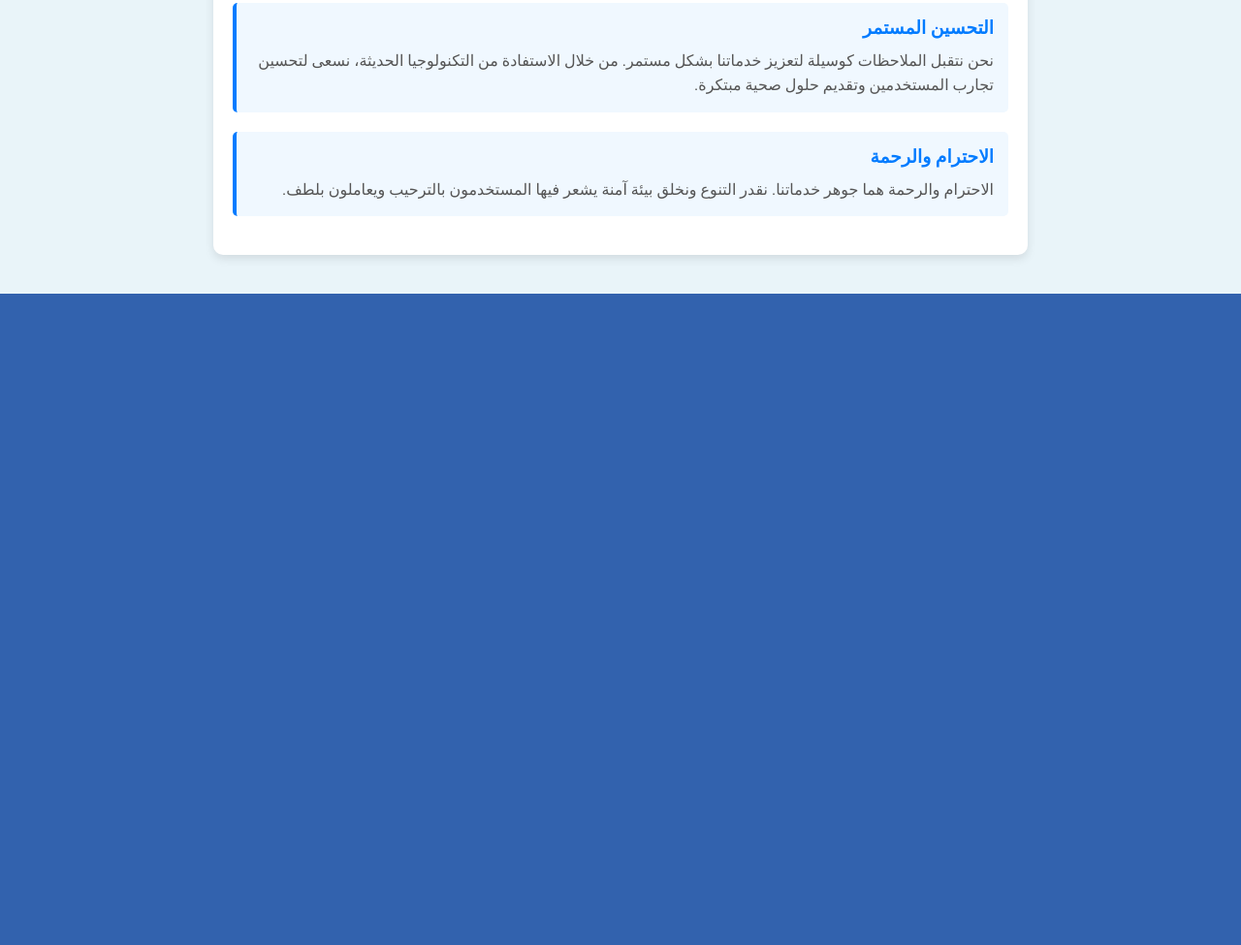
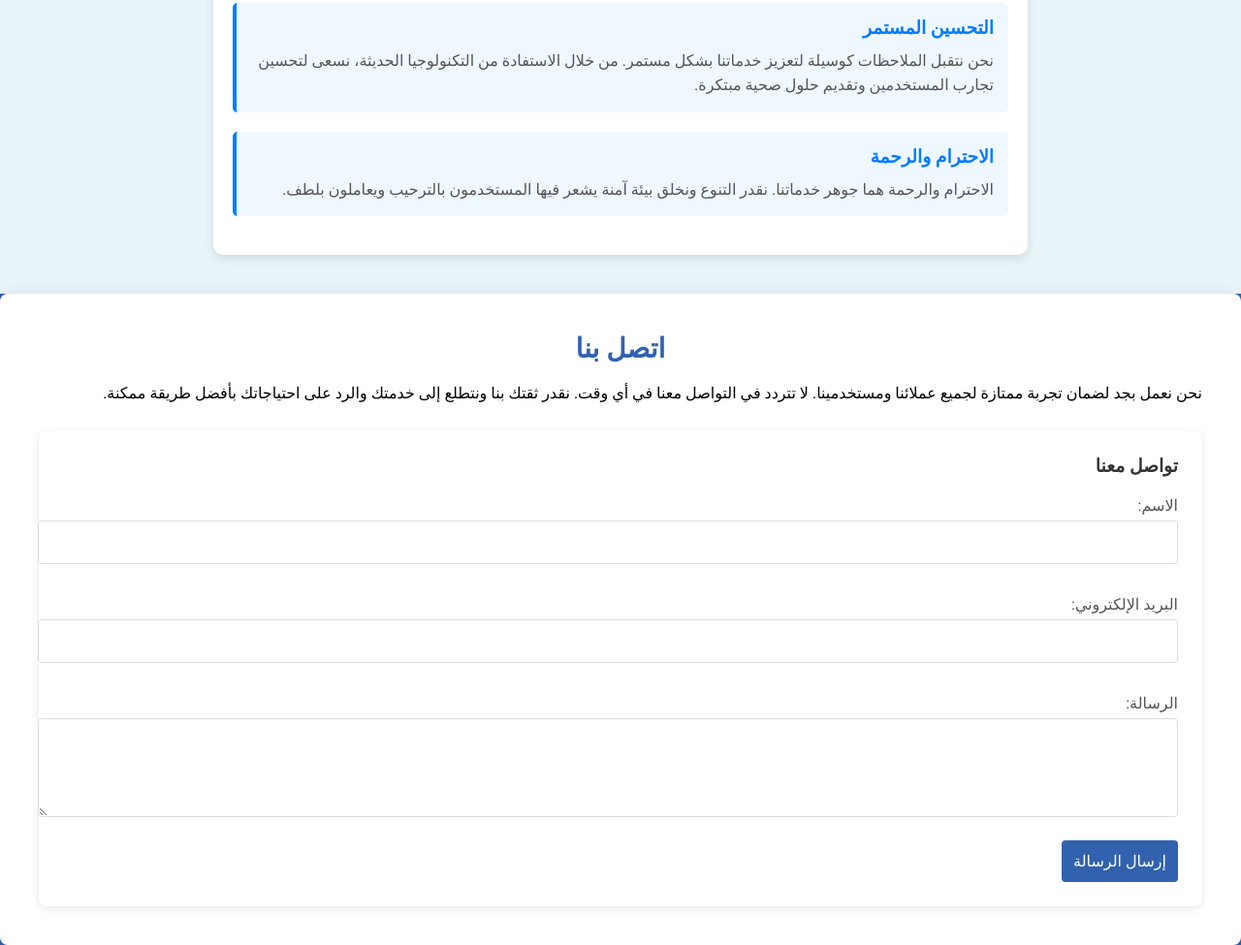
Before and after one commit to shimaafathi123/Sehatak-landing-page, a plain HTML site: page index-ar.html in a window 1280 px wide. Shown: the part 3694-4669 px from the top of the page at 97% size. Before the commit the page ends 3997 px from the top, so only its background shows below. Drawn offline with Linux system fonts and the light colour scheme.

Commit message:
add-cotnact-section

```diff
--- a/index-ar.html
+++ b/index-ar.html
@@ -160,6 +160,24 @@
             </div>
         </div>
     </div>
+    <div class="contact-section" id="contact-section">
+        <h2 class="contact-title">اتصل بنا</h2>
+        <p>نحن نعمل بجد لضمان تجربة ممتازة لجميع عملائنا ومستخدمينا. لا تتردد في التواصل معنا في أي وقت. نقدر ثقتك بنا ونتطلع إلى خدمتك والرد على احتياجاتك بأفضل طريقة ممكنة.</p>
+
+        <form class="contact-form">
+            <h3>تواصل معنا</h3>
+            <label for="name">الاسم:</label>
+            <input type="text" id="name" name="name" required>
+
+            <label for="email">البريد الإلكتروني:</label>
+            <input type="email" id="email" name="email" required>
+
+            <label for="message">الرسالة:</label>
+            <textarea id="message" name="message" rows="4" required></textarea>
+
+            <button type="submit">إرسال الرسالة</button>
+        </form>
+    </div>
 
     <script src="scripts/script.js"></script>
 </body>
--- a/styles-ar/contact.css
+++ b/styles-ar/contact.css
@@ -0,0 +1,59 @@
+.contact-section {
+    padding: 40px; /* Increased padding for better spacing */
+    background-color: #ffffff; /* White background for a clean look */
+    border-radius: 8px;
+    box-shadow: 0 4px 20px rgba(0, 0, 0, 0.1); /* More pronounced shadow */
+}
+
+.contact-title {
+    font-size: 28px; /* Slightly larger font size */
+    margin-bottom: 20px; /* More space below the title */
+    color: rgb(50, 98, 174); /* Dark text */
+    text-align: center; /* Center aligned */
+}
+
+
+
+.contact-form {
+    margin-top: 30px; /* Increased margin for separation */
+    background-color: #ffffff; /* White background for form */
+    padding: 25px; /* Increased padding */
+    border-radius: 8px;
+    box-shadow: 0 2px 10px rgba(0, 0, 0, 0.1);
+}
+
+.contact-form h3 {
+    margin-bottom: 20px; /* More space below the heading */
+    color: #333; /* Dark text */
+}
+
+.contact-form label {
+    display: block;
+    margin: 12px 0 6px; /* More space for readability */
+    color: #555; /* Slightly lighter text */
+}
+
+.contact-form input,
+.contact-form textarea {
+    width: 100%;
+    padding: 12px; /* Increased padding for comfort */
+    margin-bottom: 20px; /* Increased margin for spacing */
+    border: 1px solid #ddd; /* Light border */
+    border-radius: 4px;
+    font-size: 16px; /* Increased font size for better readability */
+}
+
+.contact-form button {
+    background-color: rgb(50, 98, 174); /* Green background */
+    color: white; /* White text */
+    padding: 12px; /* Increased padding */
+    border: none;
+    border-radius: 4px;
+    cursor: pointer;
+    font-size: 16px; /* Increased font size */
+    transition: background-color 0.3s; /* Smooth transition */
+}
+
+.contact-form button:hover {
+    background-color: rgb(50, 98, 174); /* Darker green on hover */
+}
--- a/styles-en/contact.css
+++ b/styles-en/contact.css
@@ -0,0 +1,59 @@
+.contact-section {
+    padding: 40px; /* Increased padding for better spacing */
+    background-color: #ffffff; /* White background for a clean look */
+    border-radius: 8px;
+    box-shadow: 0 4px 20px rgba(0, 0, 0, 0.1); /* More pronounced shadow */
+}
+
+.contact-title {
+    font-size: 28px; /* Slightly larger font size */
+    margin-bottom: 20px; /* More space below the title */
+    color: rgb(50, 98, 174); /* Dark text */
+    text-align: center; /* Center aligned */
+}
+
+
+
+.contact-form {
+    margin-top: 30px; /* Increased margin for separation */
+    background-color: #ffffff; /* White background for form */
+    padding: 25px; /* Increased padding */
+    border-radius: 8px;
+    box-shadow: 0 2px 10px rgba(0, 0, 0, 0.1);
+}
+
+.contact-form h3 {
+    margin-bottom: 20px; /* More space below the heading */
+    color: #333; /* Dark text */
+}
+
+.contact-form label {
+    display: block;
+    margin: 12px 0 6px; /* More space for readability */
+    color: #555; /* Slightly lighter text */
+}
+
+.contact-form input,
+.contact-form textarea {
+    width: 100%;
+    padding: 12px; /* Increased padding for comfort */
+    margin-bottom: 20px; /* Increased margin for spacing */
+    border: 1px solid #ddd; /* Light border */
+    border-radius: 4px;
+    font-size: 16px; /* Increased font size for better readability */
+}
+
+.contact-form button {
+    background-color: rgb(50, 98, 174); /* Green background */
+    color: white; /* White text */
+    padding: 12px; /* Increased padding */
+    border: none;
+    border-radius: 4px;
+    cursor: pointer;
+    font-size: 16px; /* Increased font size */
+    transition: background-color 0.3s; /* Smooth transition */
+}
+
+.contact-form button:hover {
+    background-color: rgb(50, 98, 174); /* Darker green on hover */
+}
```
Also changed, not shown: index-en.html (+20 -0 lines).
